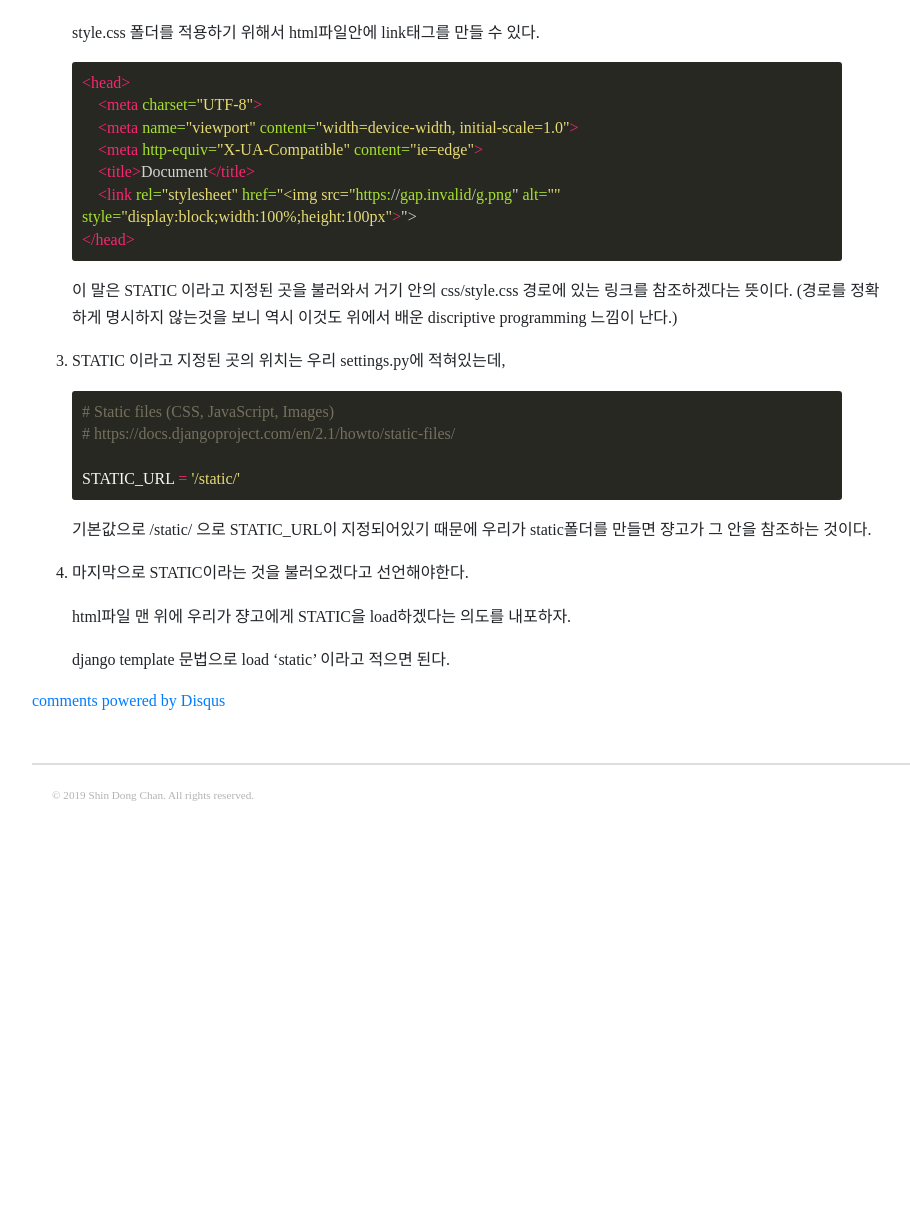
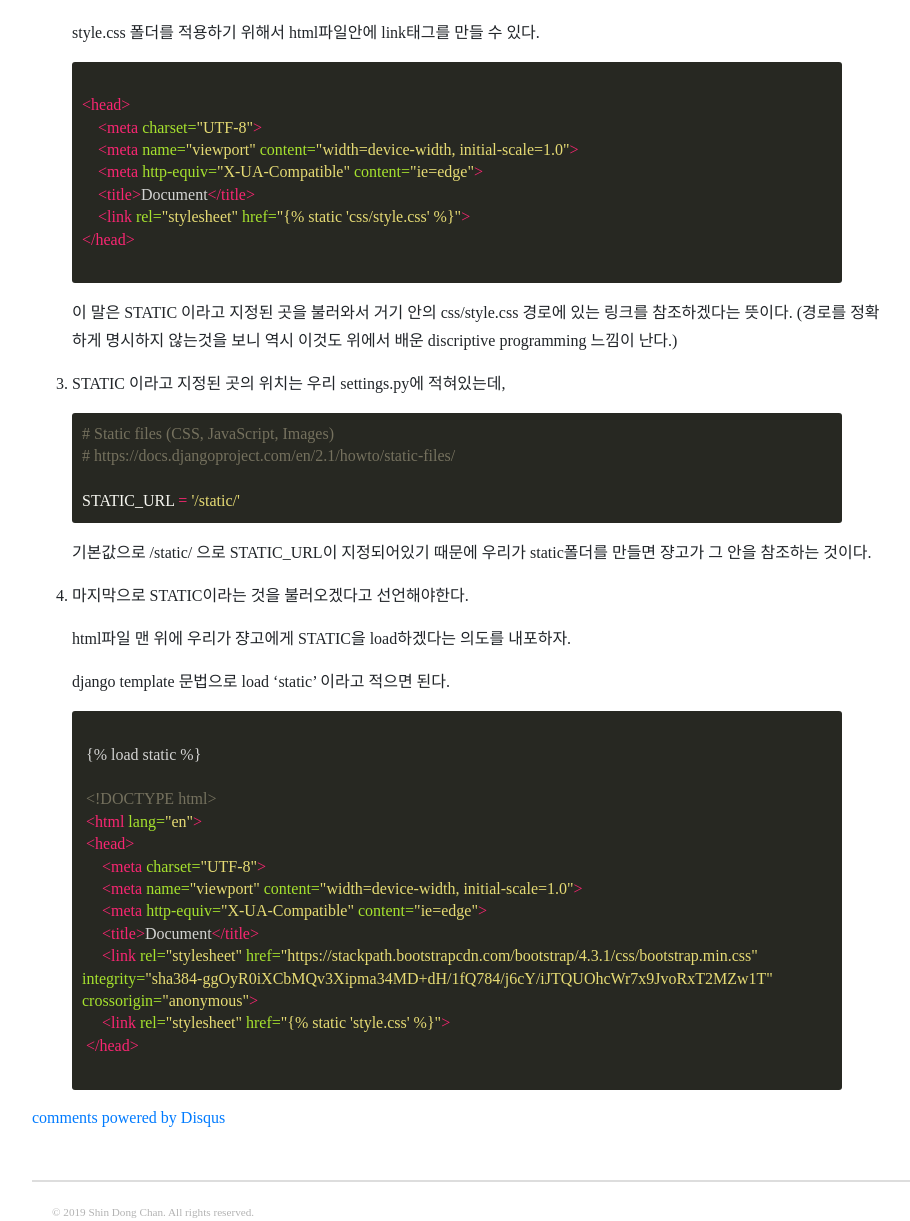
Before and after one commit to DongChanS/DongChanS.github.io, a Jekyll site: the page built from _posts/2019-02-14-31.md, in a window 1280 px wide and 1400 px high, scrolled down 13203 px. Shown: the part 179-1400 px from the top of the window, without its empty margins (96-1006 px from the left). Built offline with Jekyll 4.4.1, drawn with Linux system fonts in a browser that asks for light colours; nearby versions of some CDN libraries; some web fonts are replaced; comment, search, counter and statistics services are not loaded; before the commit the page ends 14186 px from its top, so only the background shows below that.

Commit message:
Update 2019-02-14-31.md

````diff
--- a/_posts/2019-02-14-31.md
+++ b/_posts/2019-02-14-31.md
@@ -537,6 +537,7 @@ list_display = ( 'name','job' ) 라는 단순히 **'name','job' 으로 리스트
    style.css 폴더를 적용하기 위해서 html파일안에 link태그를 만들 수 있다.
 
    ```html
+   {%raw%}
    <head>
        <meta charset="UTF-8">
        <meta name="viewport" content="width=device-width, initial-scale=1.0">
@@ -544,6 +545,7 @@ list_display = ( 'name','job' ) 라는 단순히 **'name','job' 으로 리스트
        <title>Document</title>
        <link rel="stylesheet" href="{% static 'css/style.css' %}">
    </head>
+   {%endraw%}
    ```
 
    이 말은 STATIC 이라고 지정된 곳을 불러와서 거기 안의 css/style.css 경로에 있는 링크를 참조하겠다는 뜻이다.
@@ -565,3 +567,20 @@ list_display = ( 'name','job' ) 라는 단순히 **'name','job' 으로 리스트
    html파일 맨 위에 우리가 쟝고에게 STATIC을 load하겠다는 의도를 내포하자.
 
    django template 문법으로 load 'static' 이라고 적으면 된다.
+
+	```html
+	{% raw %}
+	{% load static %}
+
+	<!DOCTYPE html>
+	<html lang="en">
+	<head>
+	    <meta charset="UTF-8">
+	    <meta name="viewport" content="width=device-width, initial-scale=1.0">
+	    <meta http-equiv="X-UA-Compatible" content="ie=edge">
+	    <title>Document</title>
+	    <link rel="stylesheet" href="https://stackpath.bootstrapcdn.com/bootstrap/4.3.1/css/bootstrap.min.css" integrity="sha384-ggOyR0iXCbMQv3Xipma34MD+dH/1fQ784/j6cY/iJTQUOhcWr7x9JvoRxT2MZw1T" crossorigin="anonymous">
+	    <link rel="stylesheet" href="{% static 'style.css' %}">
+	</head>
+	{% endraw %}
+	```
````
